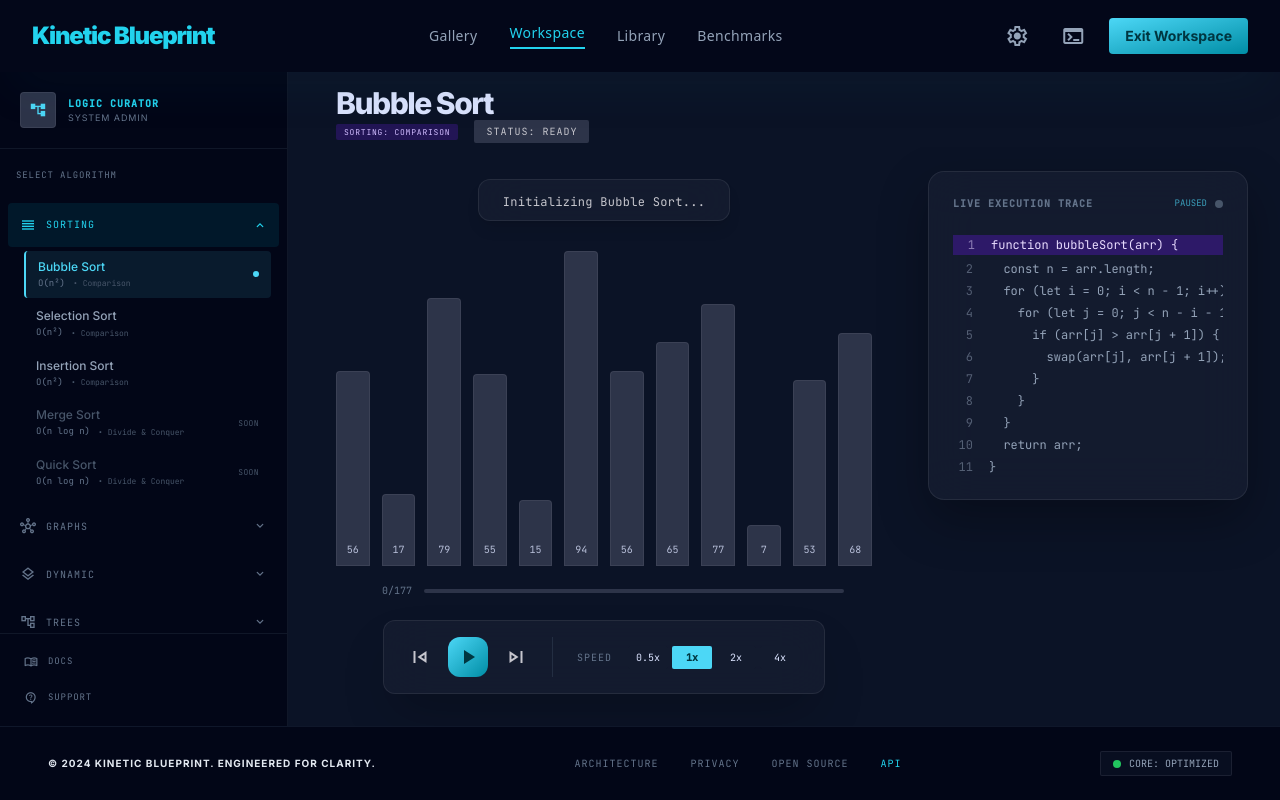
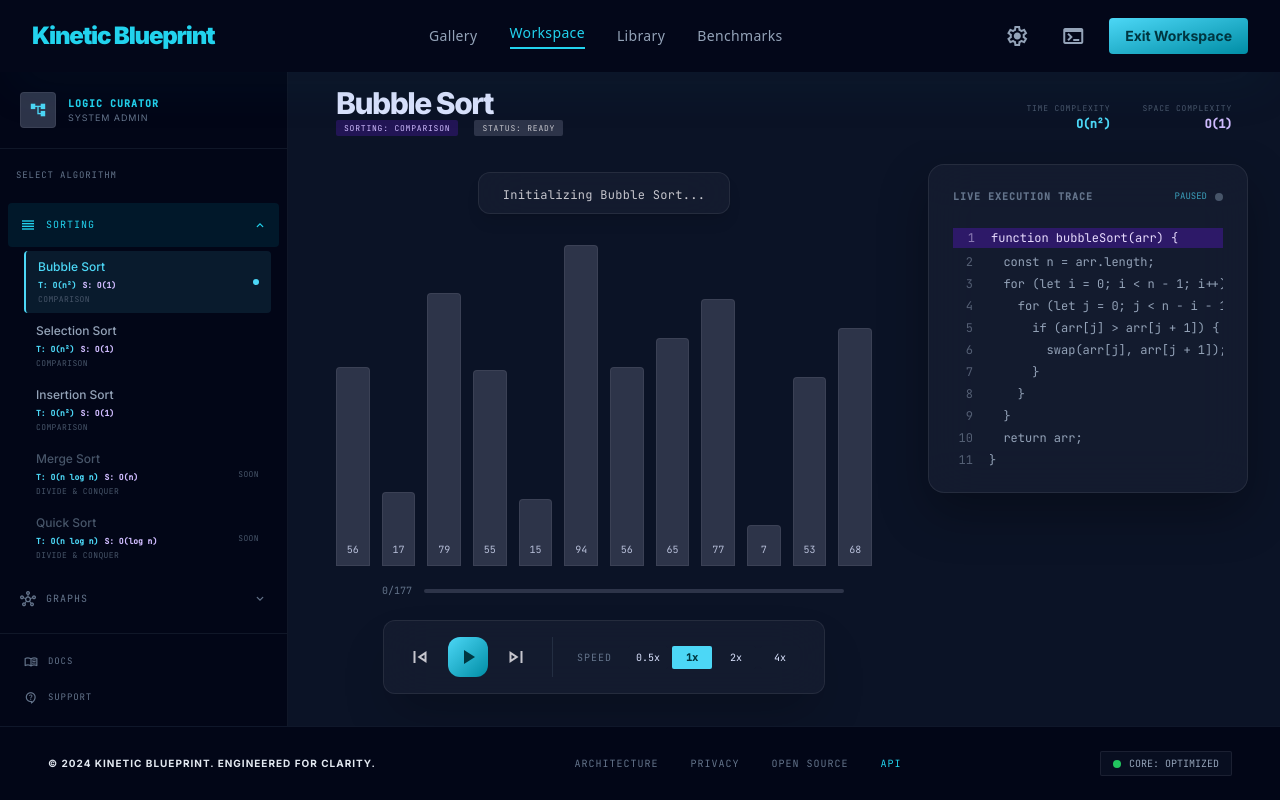
Before and after one commit to HongQuan78/Visualizer, a React (Create React App) app: page / in a window 1280 px wide. Both pictures are taken after a click on the link "Workspace". Built offline with nearby package versions, Linux system fonts and the light colour scheme.

Commit message:
feat(algo): display time and space complexity in workspace and registry

```diff
--- a/src/components/workspace/SideNavBar.js
+++ b/src/components/workspace/SideNavBar.js
@@ -96,9 +96,12 @@ export default function SideNavBar({
                         >
                           <div>
                             <div className={`text-xs font-medium ${isActive ? 'text-primary' : ''}`}>{algo.name}</div>
-                            <div className="flex items-center gap-2 mt-0.5">
-                              <span className="text-[9px] font-mono text-slate-500">{algo.complexity}</span>
-                              <span className="text-[8px] font-mono text-slate-600">• {algo.tag}</span>
+                            <div className="flex flex-col gap-0.5 mt-1">
+                              <div className="flex items-center gap-1.5">
+                                <span className="text-[8px] font-mono text-primary font-bold">T: {algo.timeComplexity}</span>
+                                <span className="text-[8px] font-mono text-secondary font-bold">S: {algo.spaceComplexity}</span>
+                              </div>
+                              <span className="text-[8px] font-mono text-slate-600 uppercase tracking-wider">{algo.tag}</span>
                             </div>
                           </div>
                           {isDisabled && (
@@ -177,9 +180,18 @@ export default function SideNavBar({
         <div className="px-6 pb-6">
           <label className="font-mono text-[10px] uppercase tracking-widest text-slate-500 block mb-4">Execution State</label>
           <div className="grid grid-cols-2 gap-3">
-            <div className="bg-surface-container-low p-4 rounded-xl ghost-border">
-              <div className="text-[10px] text-slate-500 mb-1">COMPLEXITY</div>
-              <div className="font-mono text-sm font-bold text-secondary">{algorithmMeta?.complexity}</div>
+            <div className="bg-surface-container-low p-4 rounded-xl ghost-border flex flex-col justify-center">
+              <div className="text-[9px] text-slate-500 mb-2 uppercase tracking-widest font-bold">Complexity</div>
+              <div className="flex flex-col gap-1">
+                <div className="flex justify-between items-baseline">
+                  <span className="text-[8px] font-mono text-slate-500 uppercase">Time</span>
+                  <span className="font-mono text-xs font-bold text-primary">{algorithmMeta?.timeComplexity}</span>
+                </div>
+                <div className="flex justify-between items-baseline">
+                  <span className="text-[8px] font-mono text-slate-500 uppercase">Space</span>
+                  <span className="font-mono text-xs font-bold text-secondary">{algorithmMeta?.spaceComplexity}</span>
+                </div>
+              </div>
             </div>
             <div className="bg-surface-container-low p-4 rounded-xl ghost-border">
               <div className="text-[10px] text-slate-500 mb-1">STEPS</div>
--- a/src/components/workspace/VisualizationHeader.js
+++ b/src/components/workspace/VisualizationHeader.js
@@ -1,6 +1,14 @@
 import React from 'react';
 
-export default function VisualizationHeader({ name, category, tag, isPlaying, isFinished }) {
+export default function VisualizationHeader({
+  name,
+  category,
+  tag,
+  isPlaying,
+  isFinished,
+  timeComplexity,
+  spaceComplexity
+}) {
   return (
     <div className="px-12 pt-4 pb-1 flex justify-between items-end">
       <div>
@@ -11,7 +19,7 @@ export default function VisualizationHeader({ name, category, tag, isPlaying, is
           <span className="bg-secondary-container/30 text-secondary px-2 py-0.5 rounded text-[8px] font-mono tracking-widest uppercase">
             {category}: {tag}
           </span>
-          <span className={`px-3 py-1 rounded text-[10px] font-mono tracking-widest uppercase ${
+          <span className={`px-2 py-0.5 rounded text-[8px] font-mono tracking-widest uppercase ${
             isPlaying
               ? 'bg-primary/10 text-primary'
               : isFinished
@@ -22,6 +30,17 @@ export default function VisualizationHeader({ name, category, tag, isPlaying, is
           </span>
         </div>
       </div>
+
+      <div className="flex gap-8 mb-1">
+        <div className="text-right">
+          <div className="text-[8px] font-mono text-slate-500 uppercase tracking-widest mb-0.5 opacity-70">Time complexity</div>
+          <div className="text-xs font-bold font-mono text-primary tracking-tight">{timeComplexity}</div>
+        </div>
+        <div className="text-right">
+          <div className="text-[8px] font-mono text-slate-500 uppercase tracking-widest mb-0.5 opacity-70">Space complexity</div>
+          <div className="text-xs font-bold font-mono text-secondary tracking-tight">{spaceComplexity}</div>
+        </div>
+      </div>
     </div>
   );
 }
--- a/src/components/workspace/Workspace.js
+++ b/src/components/workspace/Workspace.js
@@ -37,6 +37,8 @@ export default function Workspace({ onNavigateHome, onNavigateLibrary }) {
             tag={meta.tag}
             isPlaying={engine.isPlaying}
             isFinished={engine.isFinished}
+            timeComplexity={meta.timeComplexity}
+            spaceComplexity={meta.spaceComplexity}
           />
 
           <div className="flex-1 relative flex flex-col overflow-hidden">
--- a/src/components/workspace/algorithms/bubbleSort.js
+++ b/src/components/workspace/algorithms/bubbleSort.js
@@ -28,7 +28,8 @@ export const BUBBLE_SORT_CODE = [
 
 export const BUBBLE_SORT_META = {
   name: 'Bubble Sort',
-  complexity: 'O(n²)',
+  timeComplexity: 'O(n²)',
+  spaceComplexity: 'O(1)',
   category: 'Sorting',
   tag: 'Comparison',
 };
--- a/src/components/workspace/algorithms/insertionSort.js
+++ b/src/components/workspace/algorithms/insertionSort.js
@@ -21,7 +21,8 @@ export const INSERTION_SORT_CODE = [
 
 export const INSERTION_SORT_META = {
   name: 'Insertion Sort',
-  complexity: 'O(n²)',
+  timeComplexity: 'O(n²)',
+  spaceComplexity: 'O(1)',
   category: 'Sorting',
   tag: 'Comparison',
 };
--- a/src/components/workspace/algorithms/registry.js
+++ b/src/components/workspace/algorithms/registry.js
@@ -2,7 +2,7 @@
  * Registro centralizado de algoritmos disponibles.
  * Cada categoría contiene un grupo de algoritmos con sus metadatos.
  *
- * 'available' indica si el algoritmo está implementado (fase 1: solo Bubble Sort).
+ * 'available' indica si el algoritmo está implementado.
  */
 
 const ALGORITHM_REGISTRY = [
@@ -13,35 +13,40 @@ const ALGORITHM_REGISTRY = [
       {
         id: 'bubble-sort',
         name: 'Bubble Sort',
-        complexity: 'O(n²)',
+        timeComplexity: 'O(n²)',
+        spaceComplexity: 'O(1)',
         tag: 'Comparison',
         available: true,
       },
       {
         id: 'selection-sort',
         name: 'Selection Sort',
-        complexity: 'O(n²)',
+        timeComplexity: 'O(n²)',
+        spaceComplexity: 'O(1)',
         tag: 'Comparison',
         available: true,
       },
       {
         id: 'insertion-sort',
         name: 'Insertion Sort',
-        complexity: 'O(n²)',
+        timeComplexity: 'O(n²)',
+        spaceComplexity: 'O(1)',
         tag: 'Comparison',
         available: true,
       },
       {
         id: 'merge-sort',
         name: 'Merge Sort',
-        complexity: 'O(n log n)',
+        timeComplexity: 'O(n log n)',
+        spaceComplexity: 'O(n)',
         tag: 'Divide & Conquer',
         available: false,
       },
       {
         id: 'quick-sort',
         name: 'Quick Sort',
-        complexity: 'O(n log n)',
+        timeComplexity: 'O(n log n)',
+        spaceComplexity: 'O(log n)',
         tag: 'Divide & Conquer',
         available: false,
       },
@@ -54,21 +59,24 @@ const ALGORITHM_REGISTRY = [
       {
         id: 'bfs',
         name: 'BFS',
-        complexity: 'O(V + E)',
+        timeComplexity: 'O(V + E)',
+        spaceComplexity: 'O(V)',
         tag: 'Traversal',
         available: false,
       },
       {
         id: 'dfs',
         name: 'DFS',
-        complexity: 'O(V + E)',
+        timeComplexity: 'O(V + E)',
+        spaceComplexity: 'O(V)',
         tag: 'Traversal',
         available: false,
       },
       {
         id: 'dijkstra',
         name: "Dijkstra's",
-        complexity: 'O(V²)',
+        timeComplexity: 'O(E log V)',
+        spaceComplexity: 'O(V)',
         tag: 'Shortest Path',
         available: false,
       },
@@ -81,14 +89,16 @@ const ALGORITHM_REGISTRY = [
       {
         id: 'fibonacci',
         name: 'Fibonacci',
-        complexity: 'O(n)',
+        timeComplexity: 'O(n)',
+        spaceComplexity: 'O(n)',
         tag: 'Memoization',
         available: false,
       },
       {
         id: 'knapsack',
         name: 'Knapsack 0/1',
-        complexity: 'O(nW)',
+        timeComplexity: 'O(nW)',
+        spaceComplexity: 'O(nW)',
         tag: 'Tabulation',
         available: false,
       },
@@ -101,14 +111,16 @@ const ALGORITHM_REGISTRY = [
       {
         id: 'bst-insert',
         name: 'BST Insert',
-        complexity: 'O(log n)',
+        timeComplexity: 'O(log n)',
+        spaceComplexity: 'O(1)',
         tag: 'Binary Tree',
         available: false,
       },
       {
         id: 'red-black',
         name: 'Red-Black Tree',
-        complexity: 'O(log n)',
+        timeComplexity: 'O(log n)',
+        spaceComplexity: 'O(1)',
         tag: 'Self-Balancing',
         available: false,
       },
--- a/src/components/workspace/algorithms/selectionSort.js
+++ b/src/components/workspace/algorithms/selectionSort.js
@@ -31,7 +31,8 @@ export const SELECTION_SORT_CODE = [
 
 export const SELECTION_SORT_META = {
   name: 'Selection Sort',
-  complexity: 'O(n²)',
+  timeComplexity: 'O(n²)',
+  spaceComplexity: 'O(1)',
   category: 'Sorting',
   tag: 'Comparison',
 };
```
